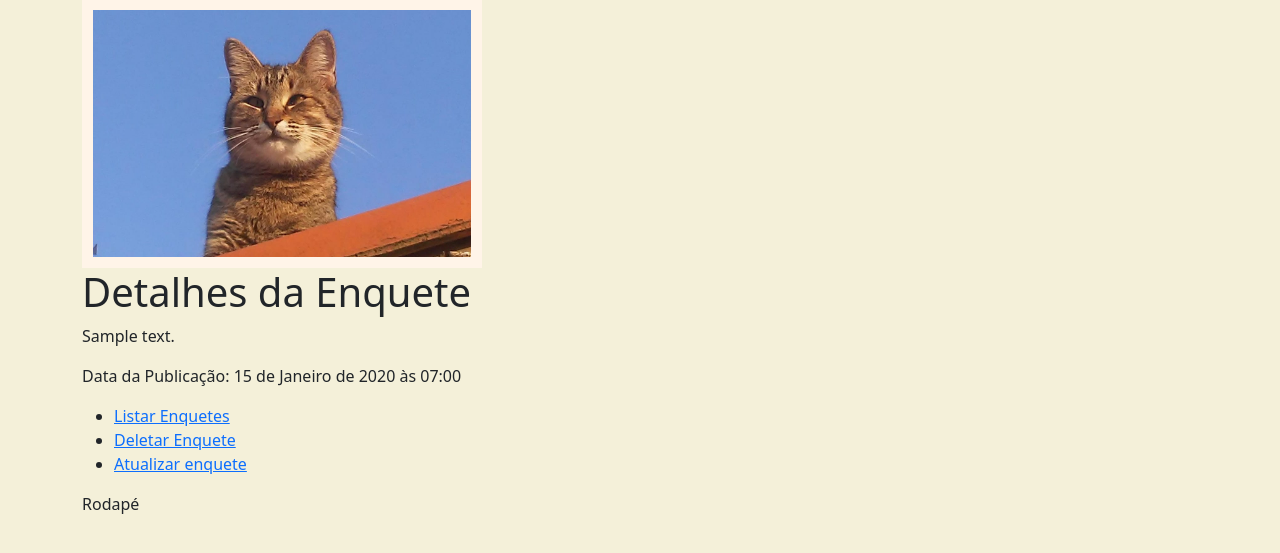
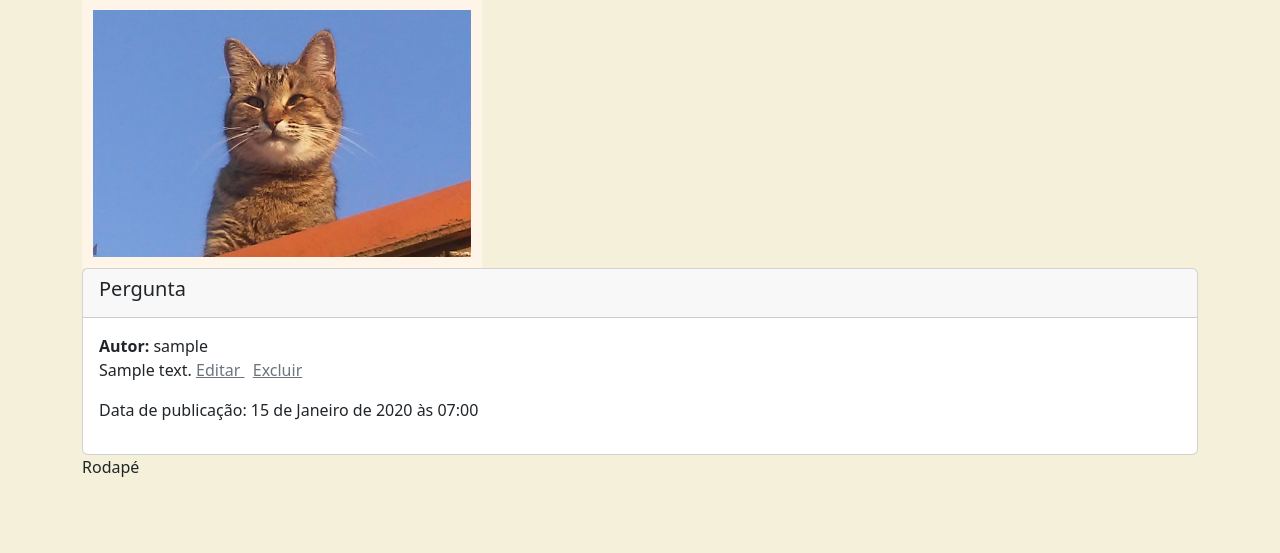
Before and after one commit to seh-ayaka/django.polls, a Django app: page /enquetes/1 in a window 1280 px wide. Shown: the part 121-674 px from the top of the page. Run offline with Django 4.2, Linux system fonts and the light colour scheme; tables that the repository leaves empty hold one stand-in row (values such as "Sample post").

Commit message:
autoria de conteúdo

```diff
--- a/polls/models.py
+++ b/polls/models.py
@@ -1,12 +1,23 @@
+from collections import UserDict
 import datetime
+from webbrowser import get
 
 from django.db import models
 from django.utils import timezone
+from django.contrib.auth import get_user_model
+User = get_user_model()
 
 
 class Question(models.Model):
     question_text = models.CharField(max_length=300)
     pub_date = models.DateTimeField("date published", default=timezone.now)
+    author = models.ForeignKey( User, editable=False, on_delete=models.DO_NOTHING, null=True)
+
+        #User, #chave estrangeira vinculada ao usuário
+        #editable = False, # não permite editar
+        #on_delete= models.DO_NOTHING #nã exclui a pergunta se o autor for removido
+        #null=True #permite autor NULL para não conflitar com registros ja existentes
+
 
     def __str__(self):
         return self.question_text
--- a/polls/templates/polls/question_detail.html
+++ b/polls/templates/polls/question_detail.html
@@ -1,14 +1,26 @@
 {% extends 'polls/base.html' %}
 
-{% block content %}
-    <h1>Detalhes da Enquete </h1>
-    <p>{{ question.question_text }}</p>
-
-    <p>Data da Publicação: {{ question.pub_date }}</p>
-
-    <ul>
-        <li><a href="{% url 'question-list' %}">Listar Enquetes</a></li>
-        <li><a href="{% url 'question-delete' question.pk %}"> Deletar Enquete</a></li>
-        <li><a href="{% url 'question-update' question.pk %}">Atualizar enquete</a></li>
-    </ul>
-{% endblock content %}
+{% block content %} {# "miolo" do _layout1.html #}
+<div class="card">
+    <div class="card-header">
+        <h5 class="card-title">Pergunta</h5>
+    </div>
+    <div class="card-body">
+        {% if question.author %}
+            <strong>Autor:</strong> {{ question.author.username }}
+        {% else %}
+            <strong>Autor:</strong> Desconhecido
+        {% endif %} <br>
+        <p>
+            {{ question.question_text }}
+            <a href="{% url 'poll_edit' pk=question.id %}" class="link-secondary">
+                Editar
+            </a> &nbsp;
+            <a href="{% url 'poll_delete' pk=question.id %}" class="link-secondary">
+                Excluir
+            </a>
+        </p>
+        <p>Data de publicação: {{ question.pub_date }}</p>
+    </div>
+</div>
+{% endblock %}
--- a/polls/views.py
+++ b/polls/views.py
@@ -21,11 +21,23 @@ def vote(request, question_id):
 from django.views.generic import CreateView, ListView, DetailView, DeleteView, UpdateView
 from django.urls import reverse_lazy
 
-class QuestionCreateView(CreateView):
+class QuestionCreateView(LoginRequiredMixin, CreateView):
     model = Question
     fields = ('question_text',)
     success_url = reverse_lazy('question-list')
     template_name = 'polls/question_form.html'
+    sucess_message = 'Pergunta criada com sucesso!'
+
+    def get_context_data(self, **kwargs):
+        context = super(QuestionCreateView, self).get_context_data(**kwargs)
+        context['form_title'] = 'Criando uma pergunta'
+
+        return context
+
+    def form_valid(self, form):
+        form.instance.author = self.request.user
+        messages.sucess(self.request, self.sucess_message)
+        return super(QuestionCreateView, self).form_valid(form)
 
 class QuestionListView(ListView):
     model = Question
```
Also changed, not shown: polls/templates/polls/question_confirm_delete.html (+17 -13 lines), polls/migrations/0003_question_author.py (added).
